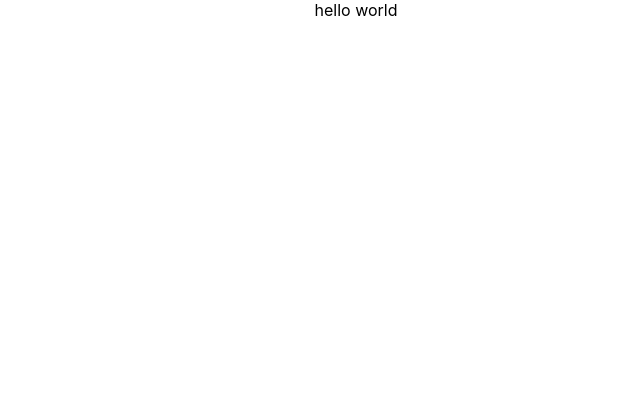
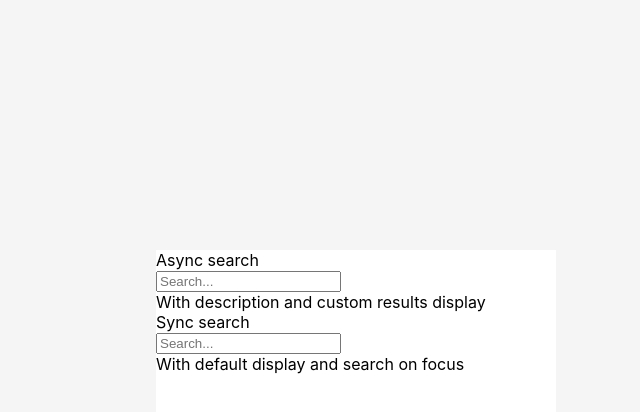
Before and after one commit to tanchinkiat99/search-dropdown, a React (Create React App) app: page / in a window 1280 px wide. Shown: the top 412 px of the page, without its empty margins (284-924 px from the left). Built offline with nearby package versions, Linux system fonts and the light colour scheme.

Commit message:
skeleton

```diff
--- a/src/App.css
+++ b/src/App.css
@@ -1,38 +1,13 @@
 .App {
-  text-align: center;
-}
-
-.App-logo {
-  height: 40vmin;
-  pointer-events: none;
-}
-
-@media (prefers-reduced-motion: no-preference) {
-  .App-logo {
-    animation: App-logo-spin infinite 20s linear;
-  }
-}
-
-.App-header {
-  background-color: #282c34;
-  min-height: 100vh;
-  display: flex;
-  flex-direction: column;
   align-items: center;
   justify-content: center;
-  font-size: calc(10px + 2vmin);
-  color: white;
+  display: flex;
+  flex: 1;
+  height: 100vh;
+  background-color: whitesmoke;
 }
-
-.App-link {
-  color: #61dafb;
+.box {
+  background-color: white;
+  height: 300px;
+  width: 400px;
 }
-
-@keyframes App-logo-spin {
-  from {
-    transform: rotate(0deg);
-  }
-  to {
-    transform: rotate(360deg);
-  }
-}
--- a/src/App.js
+++ b/src/App.js
@@ -1,7 +1,20 @@
+import React from "react";
 import "./App.css";
+import SearchDropdown from "./SearchDropdown/SearchDropdown";
 
 function App() {
-  return <div className="App">hello world</div>;
+  return (
+    <div className="App">
+      <div className="box">
+        <div>Async search</div>
+        <SearchDropdown />
+        <div>With description and custom results display</div>
+        <div>Sync search</div>
+        <SearchDropdown />
+        <div>With default display and search on focus</div>
+      </div>
+    </div>
+  );
 }
 
 export default App;
--- /dev/null
+++ b/src/SearchDropdown/SearchDropdown.css
@@ -0,0 +1,5 @@
+.root {
+  background-color: white;
+  width: 400px;
+  height: 300px;
+}
--- /dev/null
+++ b/src/SearchDropdown/SearchDropdown.js
@@ -0,0 +1,63 @@
+import React, { useState, useEffect } from "react";
+import "./SearchDropdown.css";
+
+function SearchableDropdown({ options, onSelect }) {
+  const [isOpen, setIsOpen] = useState(false);
+  const [selectedItem, setSelectedItem] = useState(null);
+  const [searchQuery, setSearchQuery] = useState("");
+
+  // Handle selecting an item from the dropdown
+  const handleSelect = (item) => {
+    setSelectedItem(item);
+    setIsOpen(false);
+    onSelect(item);
+  };
+
+  // Use useEffect to close the dropdown when clicking outside it
+  useEffect(() => {
+    function handleClickOutside(event) {
+      if (isOpen && !event.target.closest(".searchable-dropdown")) {
+        setIsOpen(false);
+      }
+    }
+    window.addEventListener("click", handleClickOutside);
+    return () => {
+      window.removeEventListener("click", handleClickOutside);
+    };
+  }, [isOpen]);
+
+  return (
+    <div className="searchable-dropdown">
+      {/* Render the input for searching */}
+      <input
+        type="text"
+        placeholder="Search..."
+        value={searchQuery}
+        onChange={(e) => setSearchQuery(e.target.value)}
+        onClick={() => setIsOpen(true)}
+      />
+
+      {/* Render the dropdown when it's open */}
+      {isOpen && (
+        <div className="dropdown">
+          {/* Render filtered options based on searchQuery */}
+          {/* {options
+            .filter((item) =>
+              item.toLowerCase().includes(searchQuery.toLowerCase())
+            )
+            .map((item, index) => (
+              <div
+                key={index}
+                className="dropdown-item"
+                onClick={() => handleSelect(item)}
+              >
+                {item}
+              </div>
+            ))} */}
+        </div>
+      )}
+    </div>
+  );
+}
+
+export default SearchableDropdown;
```
Also changed, not shown: src/index.js (+6 -6 lines), 1 other file (tests, documents, lock files or other folders).
